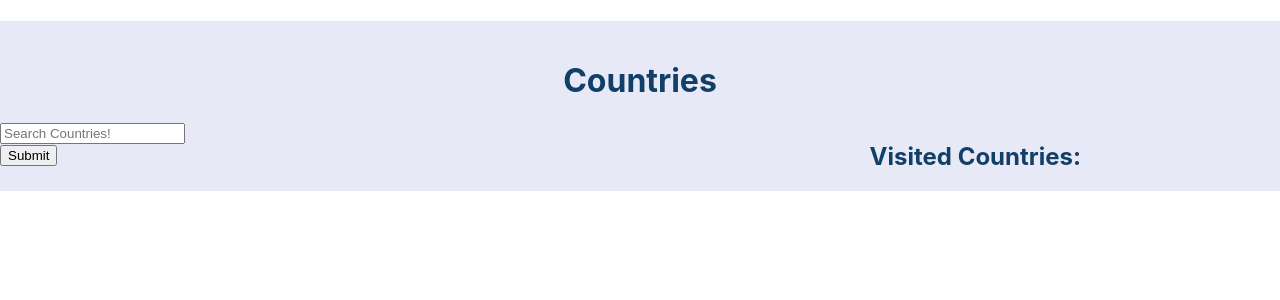
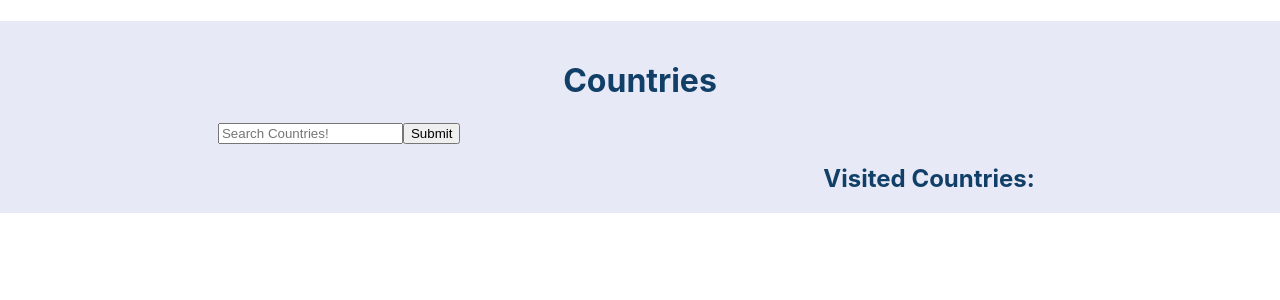
Before and after one commit to L1ly-42/Week09Day1_CountriesLab, a React (Create React App) app: page / in a window 1280 px wide. Shown: the top 300 px of the page. Built offline with nearby package versions, Linux system fonts and the light colour scheme; no server answers.

Commit message:
styled the SearchForm

```diff
--- /dev/null
+++ b/src/components/SearchForm.css
@@ -0,0 +1,3 @@
+form {
+    border-radius: 20px;
+}
--- a/src/components/SearchForm.jsx
+++ b/src/components/SearchForm.jsx
@@ -12,8 +12,6 @@ const SearchForm = ( {setFilteredCountries, filterCountries}) => {
             filterCountries(searchTerm);
         }
         setFilteredCountries(null);
-
-
 
     }
 
--- a/src/containers/CountryContainer.css
+++ b/src/containers/CountryContainer.css
@@ -11,3 +11,8 @@
     align-items: center;
     padding-left: 130px;
 }
+
+.form{
+    width: 53%;
+    text-align: center;
+}
--- a/src/containers/CountryContainer.jsx
+++ b/src/containers/CountryContainer.jsx
@@ -110,10 +110,12 @@ const CountryContainer = () => {
     }
 
     return (
-        <div className='countryContainer'>
+        <>
             <div className='form'>
                 <SearchForm filterCountries={filterCountries} setFilteredCountries={setFilteredCountries} />
             </div>
+            <div className='countryContainer'>
+
                 <div className='countryList'>
                     {filteredCountries ? <CountryList title= 'Filtered Countries:' countries={filteredCountries} handleVisitedCountry={handleVisitedCountry} buttonLabel='Visited!'/>
                     : <></>}
@@ -122,13 +124,12 @@ const CountryContainer = () => {
                 </div>
 
                 <div className='visitedCountryList'>
-
                     {visitedCountries ? <CountryList title= 'Visited Countries:' countries={visitedCountries} handleVisitedCountry={handleVisitedCountry} buttonLabel='Not actually visited...'/>
                     : <h2>Visited Countries:</h2>}
-
                 </div>
 
             </div>
+     </>
     );
 };
 
```
Lines whose indentation alone changed are shown as unchanged.
